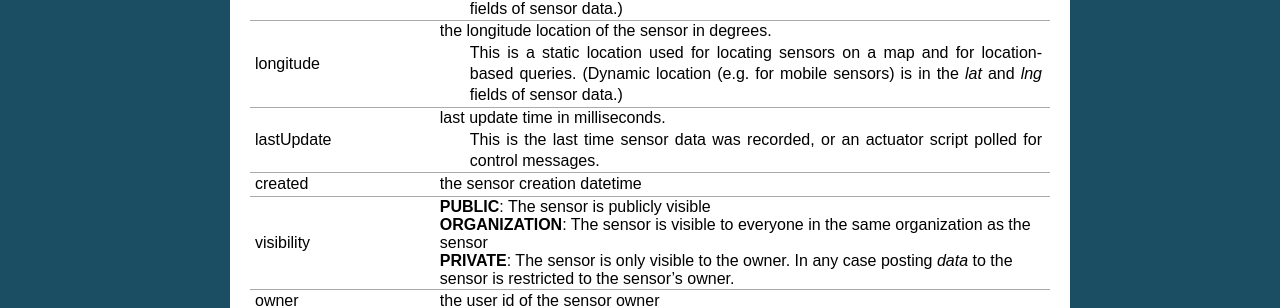
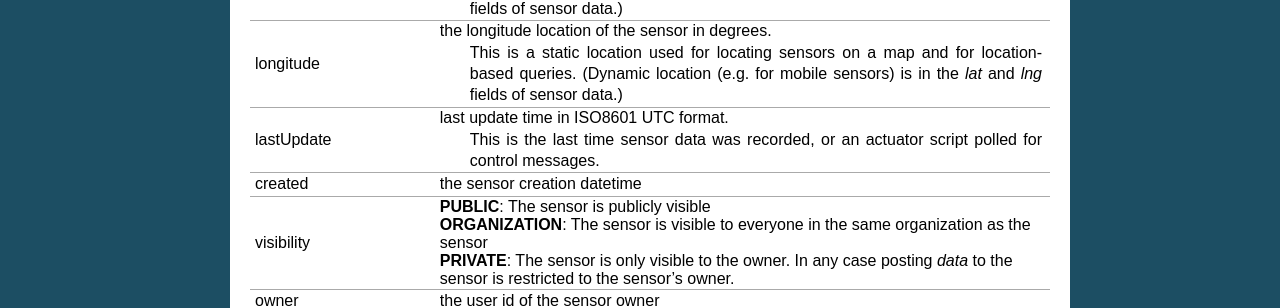
Before and after one commit to SenseTecnic/wotkit-docs, a Sphinx documentation site: the page built from source/api_sensors.rst, in a window 1280 px wide and 900 px high, scrolled down 401 px. Shown: the part 151-459 px from the top of the window. Built offline with Sphinx 7.4.7, drawn with Linux system fonts in a browser that asks for light colours; formulas are drawn with MathJax 3; pages that are not in the unit, such as notebooks, are missing from menus.

Commit message:
edited api_sensor page

```diff
--- a/source/api_sensors.rst
+++ b/source/api_sensors.rst
@@ -41,7 +41,7 @@ A sensor has the following attributes:
 		This is a static location used for locating sensors on a map and for location-based queries.
 		(Dynamic location (e.g. for mobile sensors) is in the *lat* and *lng* fields of sensor data.)
 	* - lastUpdate
-	  - last update time in milliseconds.
+	  - last update time in ISO8601 UTC format.
 		This is the last time sensor data was recorded, or an actuator script polled for control messages.
 	* - created
 	  - the sensor creation datetime
```
